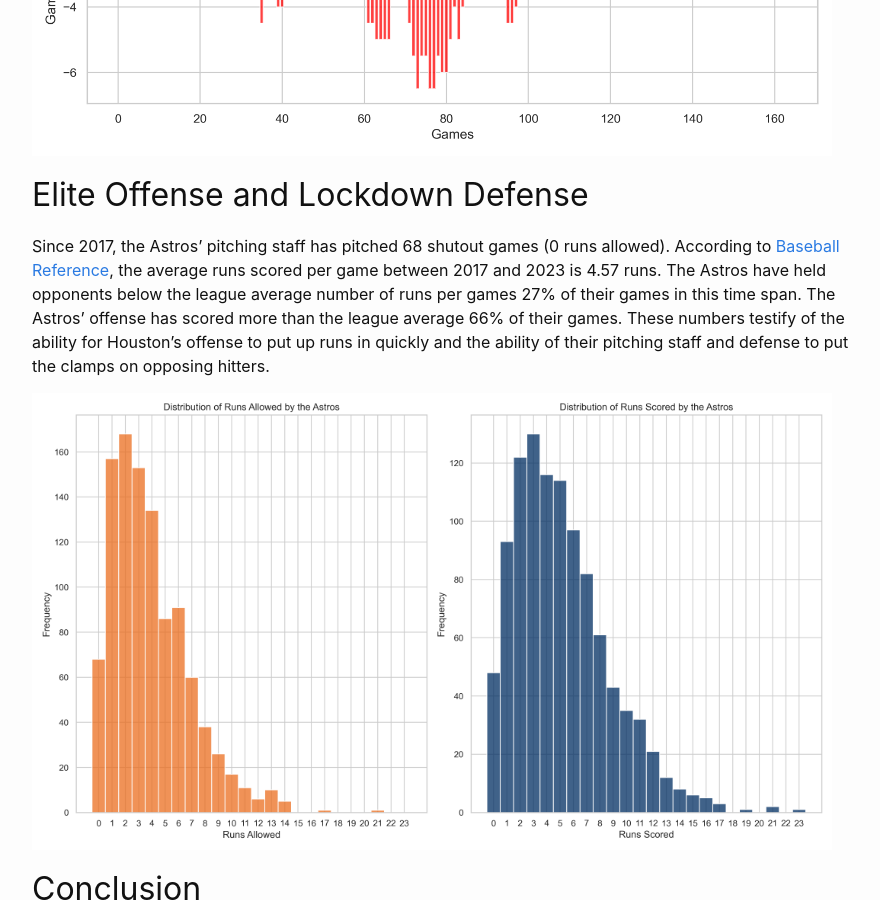
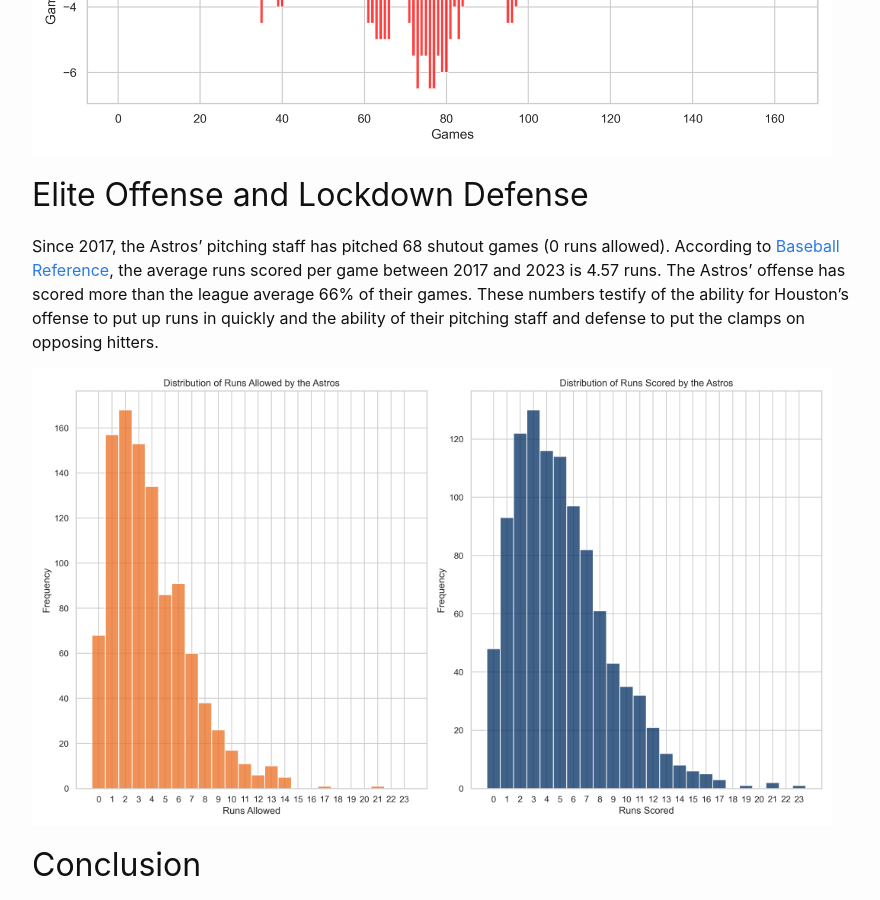
Before and after one commit to tyler-c-smith04/blog, a Jekyll site: the page built from _posts/2023-12-05-golden-era.md, in a window 1280 px wide and 900 px high, scrolled down 4833 px. Shown: the whole window, without its empty margins (188-1068 px from the left). Built offline with Jekyll 4.4.1, drawn with Linux system fonts in a browser that asks for light colours; comment, search, counter and statistics services are not loaded; some of the changed text lies outside the part shown.

Commit message:
Update 2023-12-05-golden-era.md

```diff
--- a/_posts/2023-12-05-golden-era.md
+++ b/_posts/2023-12-05-golden-era.md
@@ -54,7 +54,7 @@ The Astros spent almost all of the 2017 season in first place in their division,
 
 <h2>Elite Offense and Lockdown Defense</h2>
 
-Since 2017, the Astros' pitching staff has pitched 68 shutout games (0 runs allowed). According to [Baseball Reference](https://www.baseball-reference.com/leagues/majors/bat.shtml), the average runs scored per game between 2017 and 2023 is 4.57 runs. The Astros have held opponents below the league average number of runs per games 27% of their games in this time span. The Astros' offense has scored more than the league average 66% of their games. These numbers testify of the ability for Houston's offense to put up runs in quickly and the ability of their pitching staff and defense to put the clamps on opposing hitters.
+Since 2017, the Astros' pitching staff has pitched 68 shutout games (0 runs allowed). According to [Baseball Reference](https://www.baseball-reference.com/leagues/majors/bat.shtml), the average runs scored per game between 2017 and 2023 is 4.57 runs. The Astros' offense has scored more than the league average 66% of their games. These numbers testify of the ability for Houston's offense to put up runs in quickly and the ability of their pitching staff and defense to put the clamps on opposing hitters.
 
 <img src="{{site.url}}/{{site.baseurl}}/assets/images/runs.png" alt="" style="width:800px;"/>
 
```
